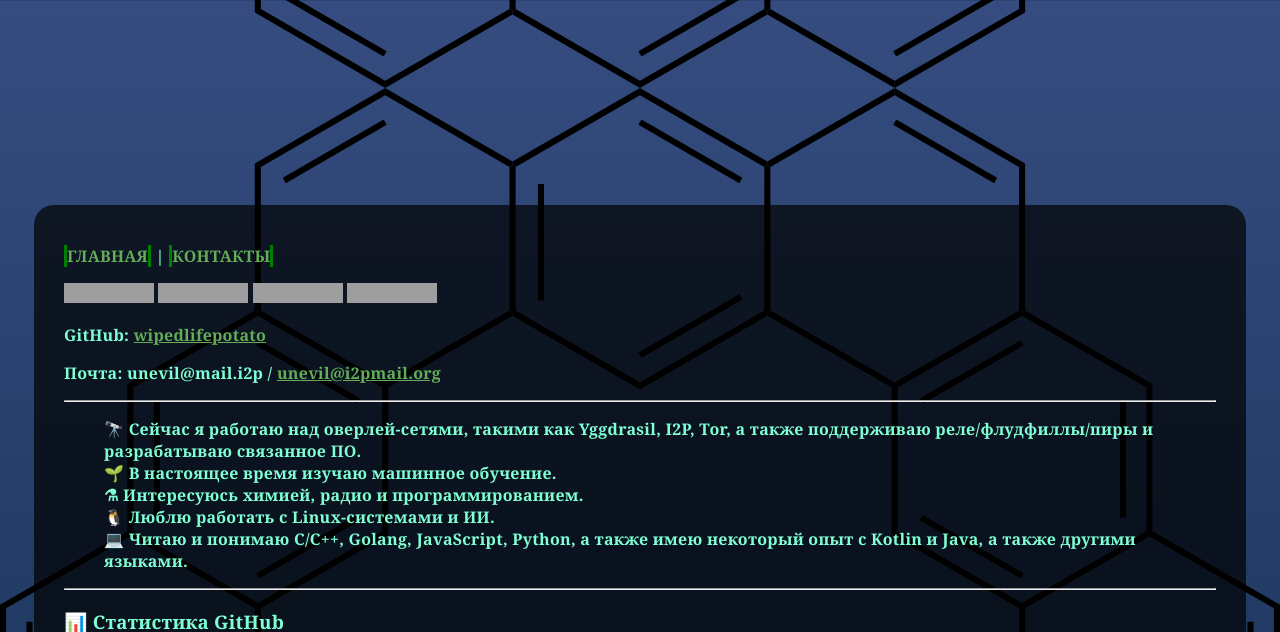
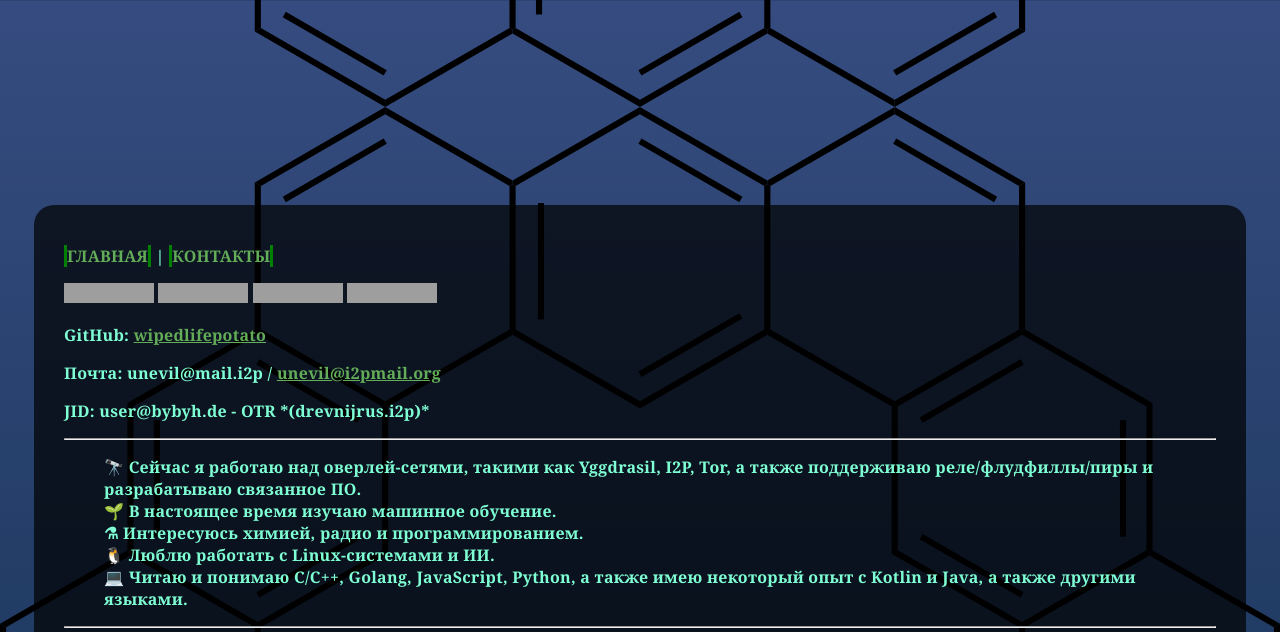
Before and after one commit to wipedlifepotato/wipedlifepotato.github.io, a Jekyll site: the page built from contacts.md, in a window 1280 px wide, cut to the strip 0-632 px from the top of the page. Built offline with Jekyll 4.4.1, drawn with Linux system fonts in a browser that asks for light colours; grey boxes are pictures that could not be loaded.

Commit message:
contacts: add JID

```diff
--- a/contacts.md
+++ b/contacts.md
@@ -11,6 +11,9 @@ title: Контакты
 GitHub: [wipedlifepotato](https://github.com/wipedlifepotato)
 
 Почта: unevil@mail.i2p / <a href="mailto:unevil@i2pmail.org" target="_blank">unevil@i2pmail.org</a>
+<p>
+    JID: user@bybyh.de - OTR *(drevnijrus.i2p)*
+</p>
 
 ---
 
```
